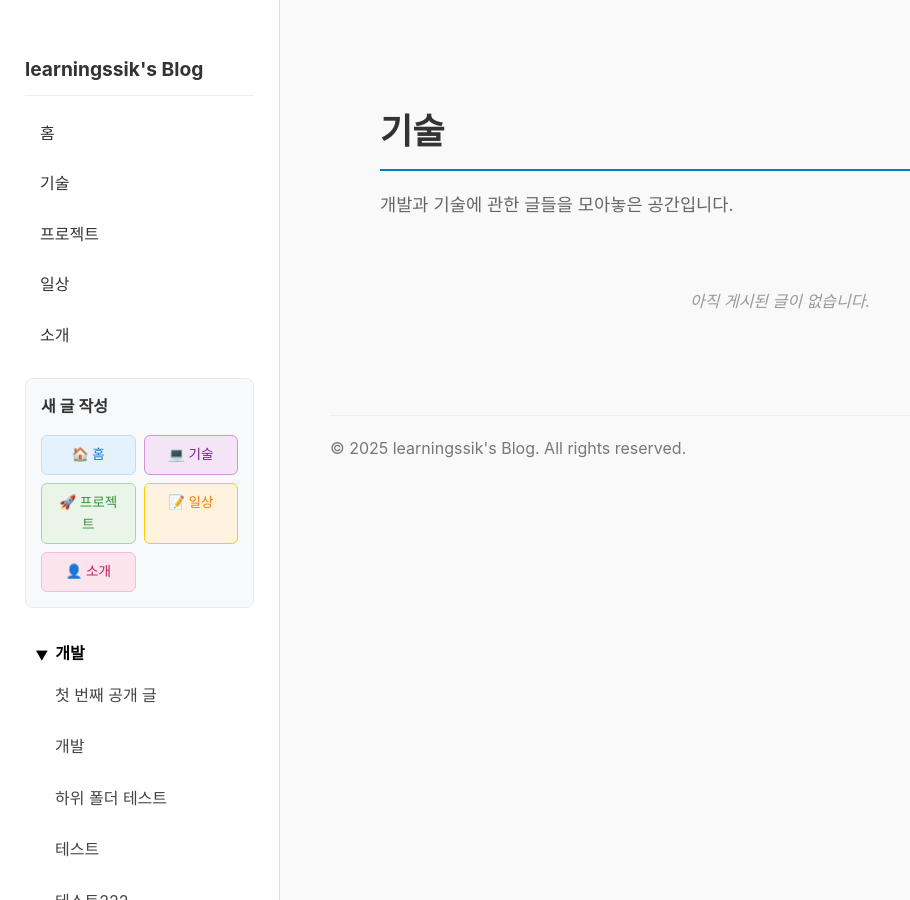
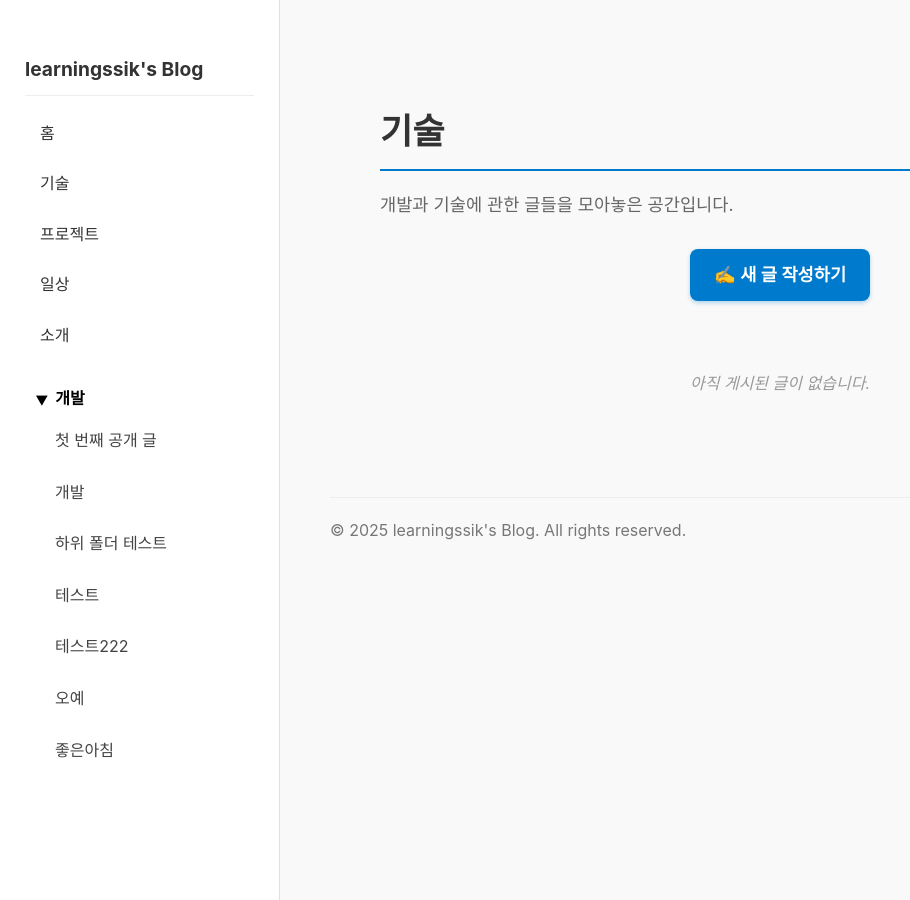
Before and after one commit to learningssik/learningssik.github.io, a Jekyll site: the page built from tech.md, in a window 1280 px wide. Shown: the whole page, without its empty margins (0-910 px from the left). Built offline with Jekyll 4.4.1, drawn with Linux system fonts in a browser that asks for light colours.

Commit message:
feat: 카테고리 페이지에 글 작성 버튼 추가
- 각 카테고리 페이지 상단에 '새 글 작성하기' 버튼 추가
- 버튼 클릭 시 GitHub 편집기로 리다이렉션
- 해당 카테고리 폴더에 자동으로 글 작성
- 사이드바의 카테고리별 버튼들 제거하여 깔끔하게 정리
- 사용자 경험 개선: 네비게이션 → 카테고리 페이지 → 글 작성

```diff
--- a/_includes/sidebar.html
+++ b/_includes/sidebar.html
@@ -11,17 +11,6 @@
   </ul>
 </nav>
 
-<!-- 카테고리별 글 작성 버튼들 -->
-<div class="new-post-section">
-  <h4>새 글 작성</h4>
-  <div class="category-buttons">
-    <a href="https://github.com/learningssik/learningssik.github.io/new/main/_public/home/?filename=YYYY-MM-DD-글제목.md&value=---%0Atitle: 여기에 글 제목을 입력하세요%0Adate: YYYY-MM-DD%0Atags: [태그1, 태그2]%0Aexcerpt: 글 요약%0A---%0A%0A여기에 본문을 작성하세요." class="btn category-btn home" target="_blank">🏠 홈</a>
-    <a href="https://github.com/learningssik/learningssik.github.io/new/main/_public/tech/?filename=YYYY-MM-DD-글제목.md&value=---%0Atitle: 여기에 글 제목을 입력하세요%0Adate: YYYY-MM-DD%0Atags: [기술, 개발]%0Aexcerpt: 글 요약%0A---%0A%0A여기에 본문을 작성하세요." class="btn category-btn tech" target="_blank">💻 기술</a>
-    <a href="https://github.com/learningssik/learningssik.github.io/new/main/_public/projects/?filename=YYYY-MM-DD-글제목.md&value=---%0Atitle: 여기에 글 제목을 입력하세요%0Adate: YYYY-MM-DD%0Atags: [프로젝트, 개발]%0Aexcerpt: 글 요약%0A---%0A%0A여기에 본문을 작성하세요." class="btn category-btn projects" target="_blank">🚀 프로젝트</a>
-    <a href="https://github.com/learningssik/learningssik.github.io/new/main/_public/daily/?filename=YYYY-MM-DD-글제목.md&value=---%0Atitle: 여기에 글 제목을 입력하세요%0Adate: YYYY-MM-DD%0Atags: [일상, 생각]%0Aexcerpt: 글 요약%0A---%0A%0A여기에 본문을 작성하세요." class="btn category-btn daily" target="_blank">📝 일상</a>
-    <a href="https://github.com/learningssik/learningssik.github.io/new/main/_public/about/?filename=YYYY-MM-DD-글제목.md&value=---%0Atitle: 여기에 글 제목을 입력하세요%0Adate: YYYY-MM-DD%0Atags: [소개, 정보]%0Aexcerpt: 글 요약%0A---%0A%0A여기에 본문을 작성하세요." class="btn category-btn about" target="_blank">👤 소개</a>
-  </div>
-</div>
 
 <nav class="sidebar-nav">
   <ul>
--- a/_layouts/category.html
+++ b/_layouts/category.html
@@ -5,6 +5,13 @@ layout: default
 <div class="category-page">
   <h1 class="category-title">{{ page.title }}</h1>
   <p class="category-description">{{ page.description }}</p>
+
+  <!-- 글 작성 버튼 -->
+  <div class="write-post-section">
+    <a href="https://github.com/learningssik/learningssik.github.io/new/main/_public/{{ page.category }}/?filename=YYYY-MM-DD-글제목.md&value=---%0Atitle: 여기에 글 제목을 입력하세요%0Adate: YYYY-MM-DD%0Atags: [태그1, 태그2]%0Aexcerpt: 글 요약%0A---%0A%0A여기에 본문을 작성하세요." class="btn write-post-btn" target="_blank">
+      ✍️ 새 글 작성하기
+    </a>
+  </div>
 
   <div class="posts-list">
     {%- assign category_posts = site.public | where: "category", page.category | sort: "date" | reverse -%}
@@ -126,4 +133,31 @@ layout: default
   font-style: italic;
   padding: 40px;
 }
+
+/* 글 작성 버튼 스타일 */
+.write-post-section {
+  margin-bottom: 30px;
+  text-align: center;
+}
+
+.btn.write-post-btn {
+  display: inline-block;
+  background-color: #007acc;
+  color: white;
+  padding: 12px 24px;
+  border-radius: 8px;
+  text-decoration: none;
+  font-weight: 600;
+  font-size: 1.1em;
+  transition: all 0.3s ease;
+  box-shadow: 0 2px 4px rgba(0, 122, 204, 0.3);
+}
+
+.btn.write-post-btn:hover {
+  background-color: #005a9e;
+  transform: translateY(-2px);
+  box-shadow: 0 4px 8px rgba(0, 122, 204, 0.4);
+  color: white;
+  text-decoration: none;
+}
 </style>
```
